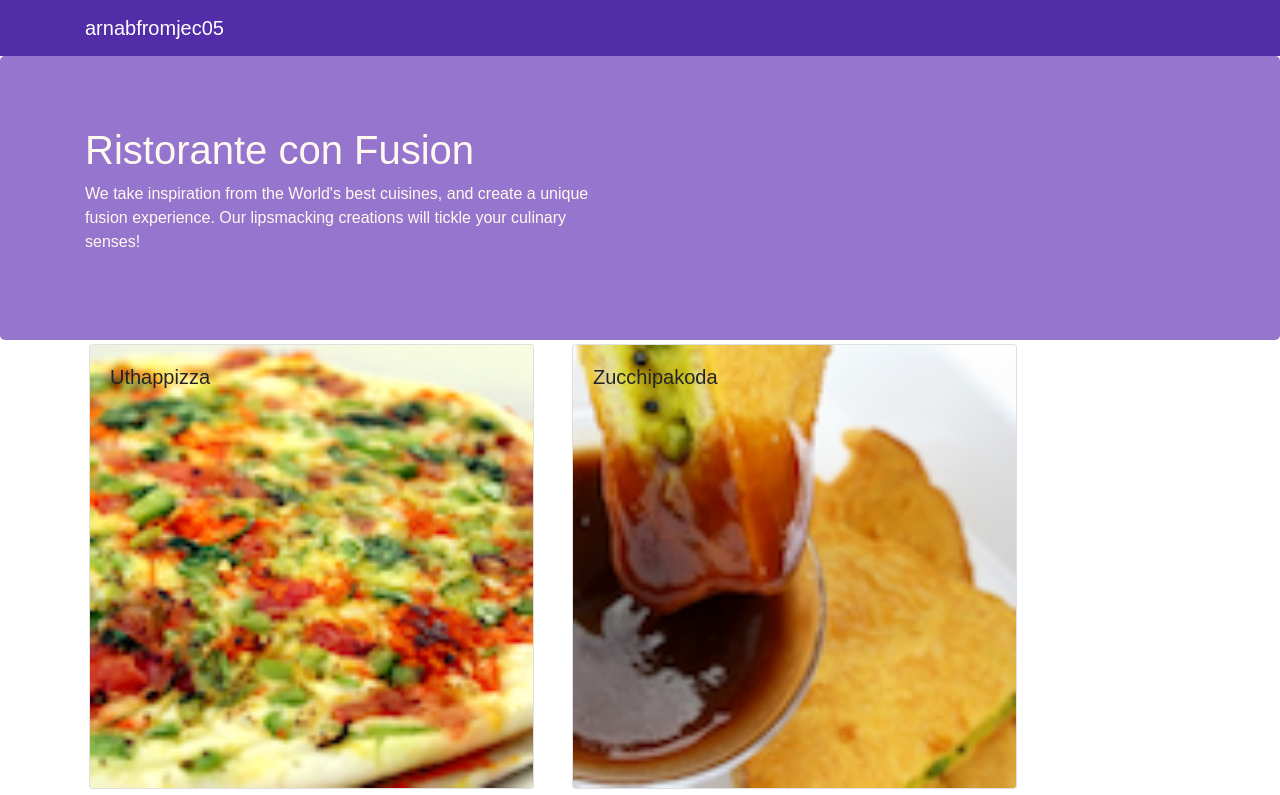
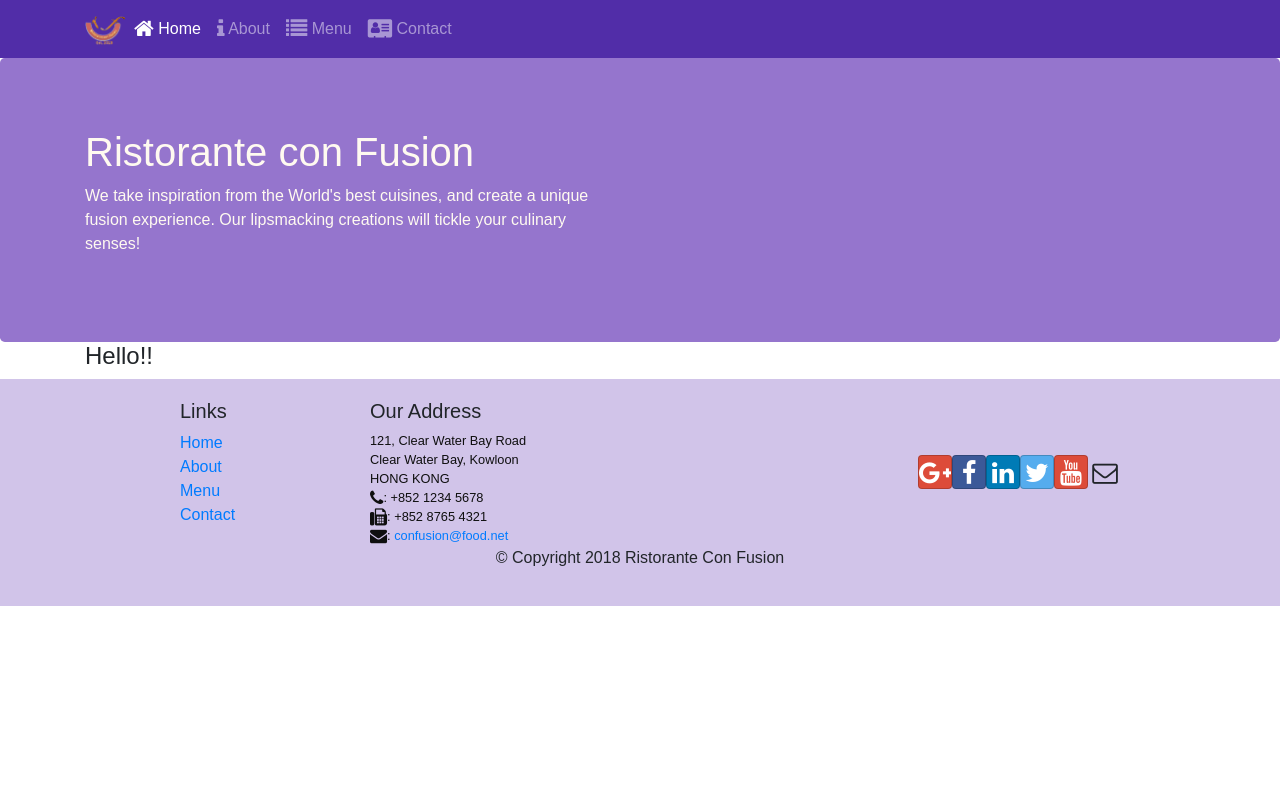
Before and after one commit to arnabfromjec05/Restaurant-App---React, a React (Create React App) app: page /home in a window 1280 px wide. Shown: the top 795 px of the page. Built offline with nearby package versions, Linux system fonts and the light colour scheme.

Commit message:
React router

```diff
--- a/package.json
+++ b/package.json
@@ -9,6 +9,7 @@
     "react": "^16.13.1",
     "react-dom": "^16.13.1",
     "react-popper": "^0.9.2",
+    "react-router-dom": "^4.2.2",
     "react-scripts": "1.1.4",
     "reactstrap": "^5.0.0"
   },
--- a/src/App.js
+++ b/src/App.js
@@ -1,14 +1,17 @@
 import React, { Component } from 'react';
 import Main from './components/MainComponent';
 import './App.css';
+import { BrowserRouter } from 'react-router-dom';
 
 class App extends Component {
 
   render() {
     return (
-      <div className="App">
-        <Main />
-      </div>
+      <BrowserRouter>
+        <div>
+          <Main />
+        </div>
+      </BrowserRouter>
     );
   }
 }
--- a/src/components/FooterComponent.js
+++ b/src/components/FooterComponent.js
@@ -1,4 +1,5 @@
 import React from 'react';
+import { Link } from 'react-router-dom';
 
 const Footer = (props) => {
 
@@ -9,10 +10,10 @@
                     <div className="col-4 offset-1 col-sm-2">
                         <h5>Links</h5>
                         <ul className="list-unstyled">
-                            <li><a href="#">Home</a></li>
-                            <li><a href="#">About</a></li>
-                            <li><a href="#">Menu</a></li>
-                            <li><a href="contactus.html">Contact</a></li>
+                            <li><Link to="/home">Home</Link></li>
+                            <li><Link to="/aboutus">About</Link></li>
+                            <li><Link to="/menu">Menu</Link></li>
+                            <li><Link to="/contactus">Contact</Link></li>
                         </ul>
                     </div>
                     <div className="col-7 col-sm-5">
--- a/src/components/HeaderComponent.js
+++ b/src/components/HeaderComponent.js
@@ -1,16 +1,60 @@
 import React, { Component } from 'react';
-import { Navbar, NavbarBrand, Jumbotron } from 'reactstrap';
+import { Navbar, NavbarBrand, Jumbotron, NavItem, Nav, Collapse, NavbarToggler } from 'reactstrap';
+import { NavLink } from 'react-router-dom';
 
 class Header extends Component {
+
+    constructor(props) {
+        super(props);
+
+        this.toggleNav=this.toggleNav.bind(this);
+        this.state={
+            isNavOpen: false
+        }
+
+    }
+
+    toggleNav() {
+        console.log("inside ToggleNav");
+        this.setState({
+            isNavOpen: !this.state.isNavOpen
+        });
+    }
+
     render() {
 
         return (
             <React.Fragment>
-                <Navbar dark>
+                <Navbar dark expand="md">
                     <div className="container">
-                        <NavbarBrand href="/">
-                            arnabfromjec05
+                        <NavbarToggler onClick={this.toggleNav} />
+                        <NavbarBrand className="mr-auto" href="/">
+                            <img src="assets/images/logo.png" alt="Restaurant logo" height="30" width="41"/>
                         </NavbarBrand>
+                        <Collapse isOpen={this.state.isNavOpen} navbar>
+                            <Nav navbar>
+                                <NavItem>
+                                    <NavLink className="nav-link" to="/home">
+                                        <span className="fa fa-home fa-lg"></span> Home
+                                    </NavLink>
+                                </NavItem>
+                                <NavItem>
+                                    <NavLink className="nav-link" to="/aboutus">
+                                        <span className="fa fa-info fa-lg"></span> About
+                                    </NavLink>
+                                </NavItem>
+                                <NavItem>
+                                    <NavLink className="nav-link" to="/menu">
+                                        <span className="fa fa-list fa-lg"></span> Menu
+                                    </NavLink>
+                                </NavItem>
+                                <NavItem>
+                                    <NavLink className="nav-link" to="/contactus">
+                                        <span className="fa fa-address-card fa-lg"></span> Contact
+                                    </NavLink>
+                                </NavItem>
+                            </Nav>
+                        </Collapse>
                     </div>
                 </Navbar>
                 <Jumbotron>
--- /dev/null
+++ b/src/components/HomeComponent.js
@@ -0,0 +1,13 @@
+import React from 'react';
+
+function Home(props) {
+
+        return (
+        <div className="container">
+            <h4>Hello!!</h4>
+        </div>
+        );
+
+}
+
+export default Home;
--- a/src/components/MainComponent.js
+++ b/src/components/MainComponent.js
@@ -4,6 +4,8 @@
 import SelectedDish from './SelectedDish';
 import { DISHES } from '../shared/dishes';
 import Footer from './FooterComponent';
+import Home from './HomeComponent';
+import { Switch, Route, Redirect } from 'react-router-dom';
 
 class Main extends Component {
 
@@ -11,23 +13,20 @@
         super(props);
 
         this.state = {
-            dishes: DISHES,
-            selectedDish: null
+            dishes: DISHES
         }
     }
 
-    onDishSelect(dishID) {
-        this.setState({
-            selectedDish: dishID
-        });
-    }
 
     render() {
         return (
             <div>
                 <Header />
-                <Menu dishes={this.state.dishes} onClick={(dishID) => this.onDishSelect(dishID)} />
-                <SelectedDish dish={this.state.dishes.filter((dish) => dish.id === this.state.selectedDish)[0]} />
+                <Switch>
+                    <Route path="/home" component={() => <Home />} />
+                    <Route exact path="/menu" component={() => <Menu dishes={this.state.dishes}/>} />
+                    <Redirect to="/home" />
+                </Switch>
                 <Footer />
             </div>
         );
```
Also changed, not shown: src/components/toggleNav.js (added), 1 other file (tests, documents, lock files or other folders).
